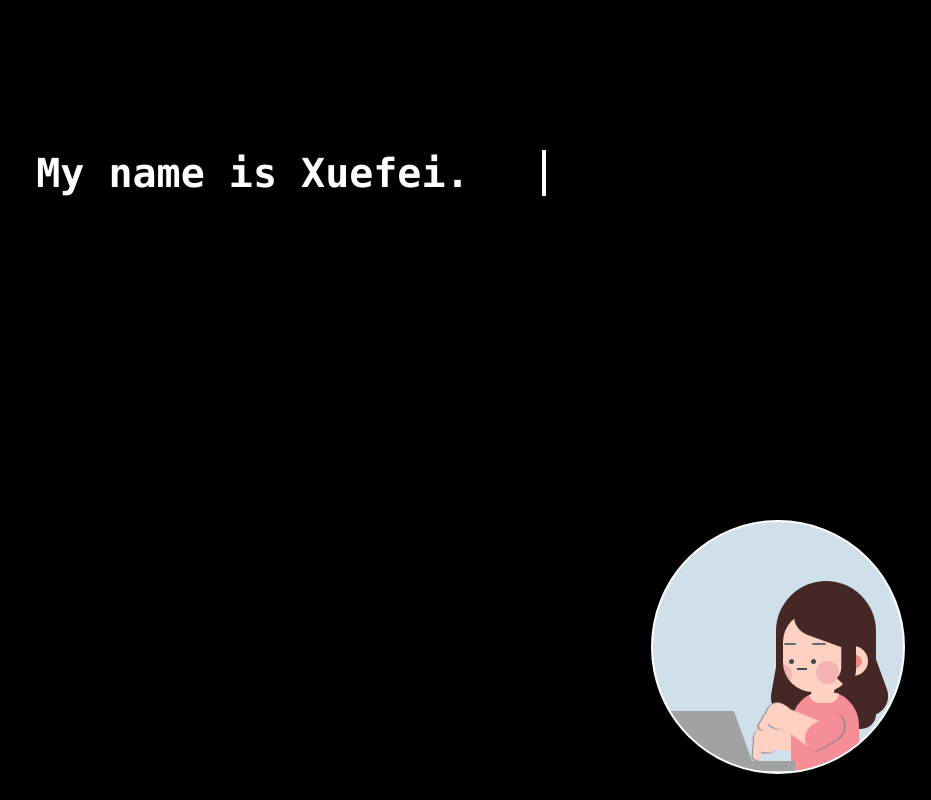
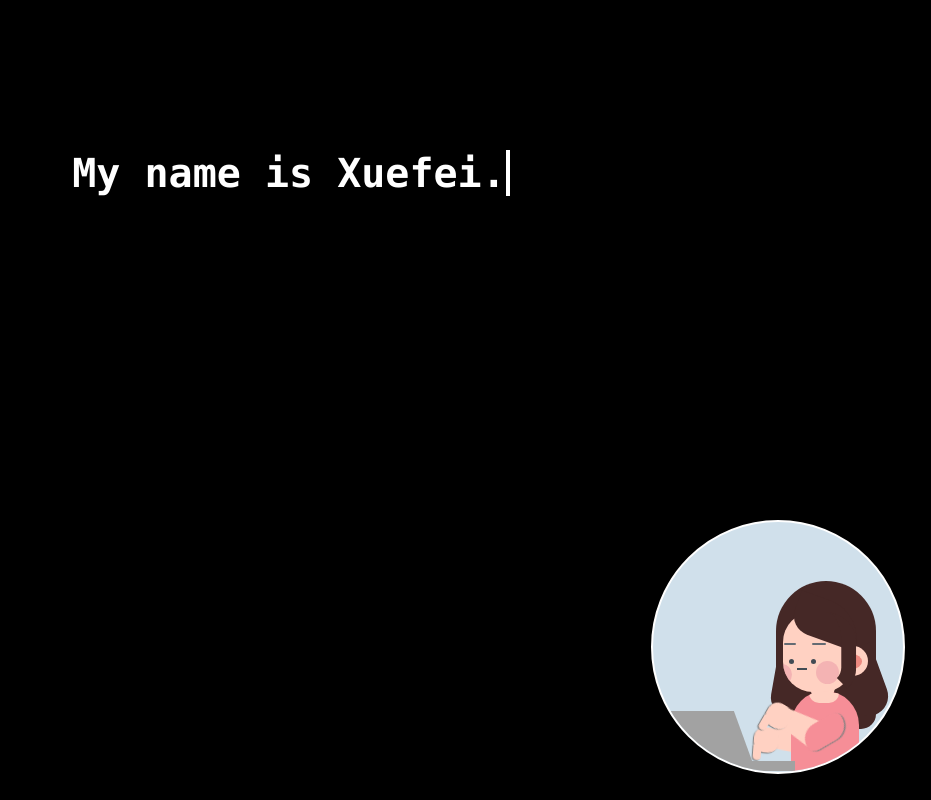
Before and after one commit to xuefei519/Xuefei_2.0, a website: page index.html in a window 1280 px wide. Shown: the whole page, without its empty margins (349-1280 px from the left). Drawn offline with Linux system fonts and the light colour scheme.

Commit message:
small style change

```diff
--- a/index.html
+++ b/index.html
@@ -11,7 +11,7 @@
     <meta name="description" content="a typing animation">
 
     <!-- See https://goo.gl/OOhYW5 -->
-    <link rel="manifest" href="/manifest.json">
+    <link rel="manifest" href="manifest.json">
     <link href="style/css/style.css" rel="stylesheet">
 
     <script src="bower_components/webcomponentsjs/webcomponents-loader.js"></script>
--- a/style/scss/style.scss
+++ b/style/scss/style.scss
@@ -32,7 +32,7 @@ h1 {
 	font: bold 300% Consolas, Monaco, monospace;
 	border-right: .1em solid white;
   color: white;
-	width: 21ch;
+	width: 18ch;
 	margin: 0;
 	white-space: nowrap;
 	overflow: hidden;
```
Also changed, not shown: style/css/style.css.
